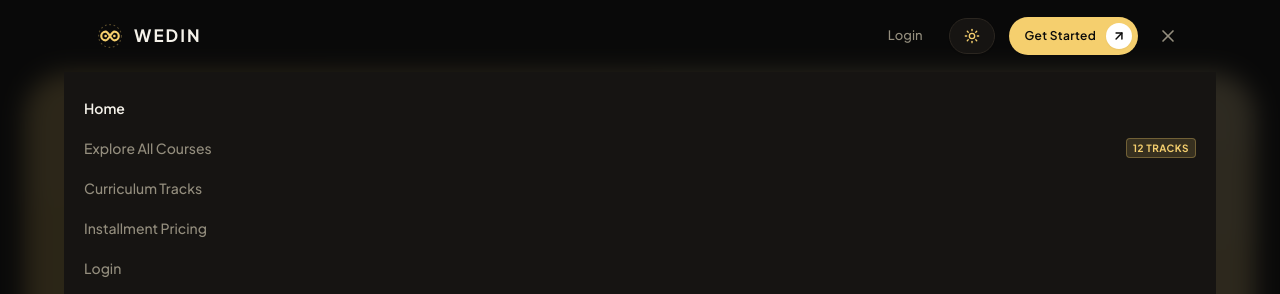
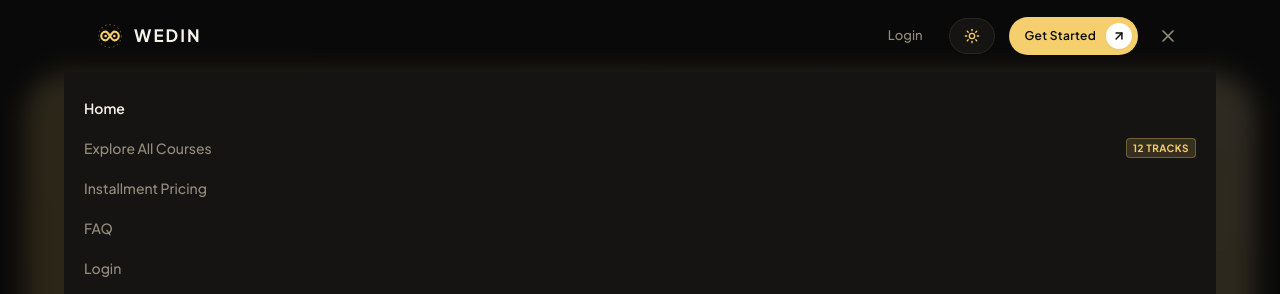
Before and after one commit to NengakDakup/wedin, a Next.js app: page / in a window 1280 px wide. Both pictures are taken after a click on the button 1168 px from the left and 36 px from the top of the page. Shown: the top 294 px of the page. Built offline with nearby package versions, Linux system fonts and the light colour scheme.

Commit message:
chore: replace Tracks with FAQ in header navigation

```diff
--- a/components/marketing/marketing-nav.tsx
+++ b/components/marketing/marketing-nav.tsx
@@ -30,16 +30,16 @@ export function MarketingNav() {
             Courses
           </Link>
           <a
-            href="/#tracks"
-            className="px-3 py-1.5 rounded-full text-muted hover:text-ink font-medium transition-colors"
-          >
-            Tracks
-          </a>
-          <a
             href="/#pricing"
             className="px-3 py-1.5 rounded-full text-muted hover:text-ink font-medium transition-colors"
           >
             Pricing
+          </a>
+          <a
+            href="/#faq"
+            className="px-3 py-1.5 rounded-full text-muted hover:text-ink font-medium transition-colors"
+          >
+            FAQ
           </a>
         </div>
 
@@ -144,18 +144,18 @@ export function MarketingNav() {
               </span>
             </Link>
             <a
-              href="/#tracks"
-              onClick={() => setMobileMenuOpen(false)}
-              className="text-muted hover:text-ink py-1.5 transition-colors"
-            >
-              Curriculum Tracks
-            </a>
-            <a
               href="/#pricing"
               onClick={() => setMobileMenuOpen(false)}
               className="text-muted hover:text-ink py-1.5 transition-colors"
             >
               Installment Pricing
+            </a>
+            <a
+              href="/#faq"
+              onClick={() => setMobileMenuOpen(false)}
+              className="text-muted hover:text-ink py-1.5 transition-colors"
+            >
+              FAQ
             </a>
             <Link
               href="/app/dashboard"
```
